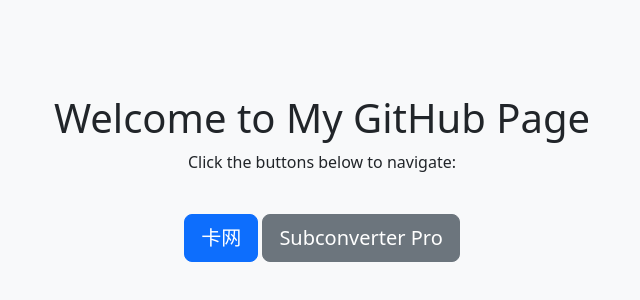
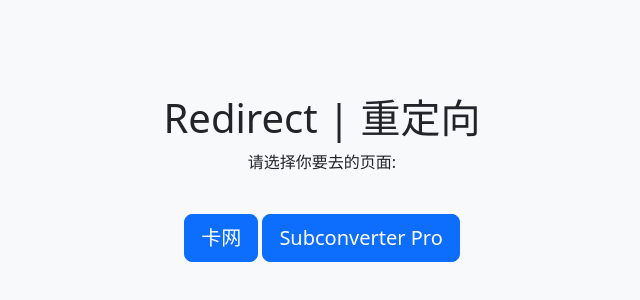
Before and after one commit to ItsFimall/itsfimall.github.io, a plain HTML site: page index.html in a window 1280 px wide. Shown: the part 222-522 px from the top of the page, without its empty margins (318-958 px from the left). Drawn offline with nearby package versions, Linux system fonts and the light colour scheme.

Commit message:
Update index.html

```diff
--- a/index.html
+++ b/index.html
@@ -3,7 +3,7 @@
 <head>
     <meta charset="UTF-8">
     <meta name="viewport" content="width=device-width, initial-scale=1.0">
-    <title>Button Demo</title>
+    <title>Redirect</title>
     <!-- 引入Bootstrap CSS -->
     <link href="https://cdn.jsdelivr.net/npm/bootstrap@5.3.0/dist/css/bootstrap.min.css" rel="stylesheet">
     <style>
@@ -19,10 +19,10 @@
 </head>
 <body>
     <div class="container text-center">
-        <h1>Welcome to My GitHub Page</h1>
-        <p>Click the buttons below to navigate:</p>
+        <h1>Redirect | 重定向</h1>
+        <p>请选择你要去的页面:</p>
         <a href="http://103.82.52.139:8000" class="btn btn-primary btn-lg mt-4" role="button" target="_blank">卡网</a>
-        <a href="http://103.82.52.139:88" class="btn btn-secondary btn-lg mt-4" role="button" target="_blank">Subconverter Pro</a>
+        <a href="http://103.82.52.139:88" class="btn btn-primary btn-lg mt-4" role="button" target="_blank">Subconverter Pro</a>
     </div>
 
     <!-- 引入Bootstrap JavaScript (可选) -->
```
